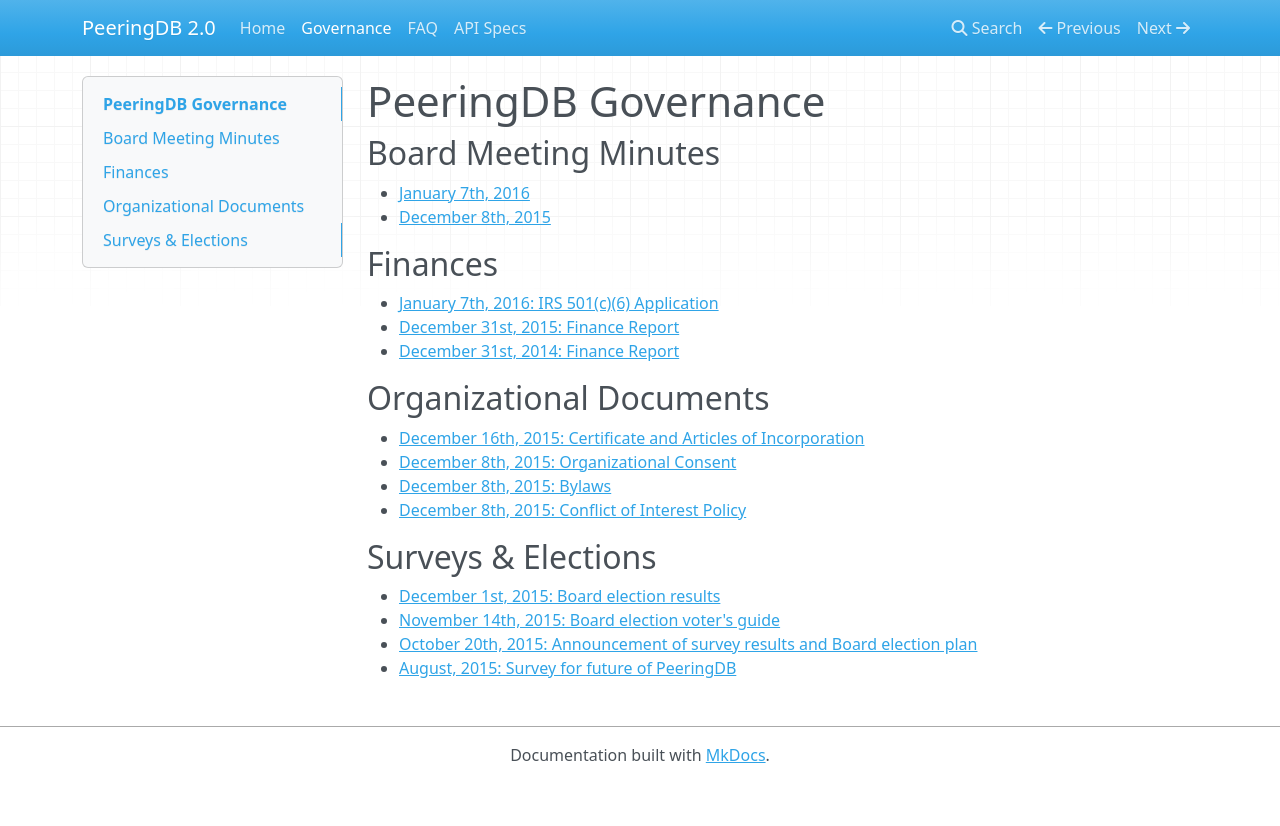
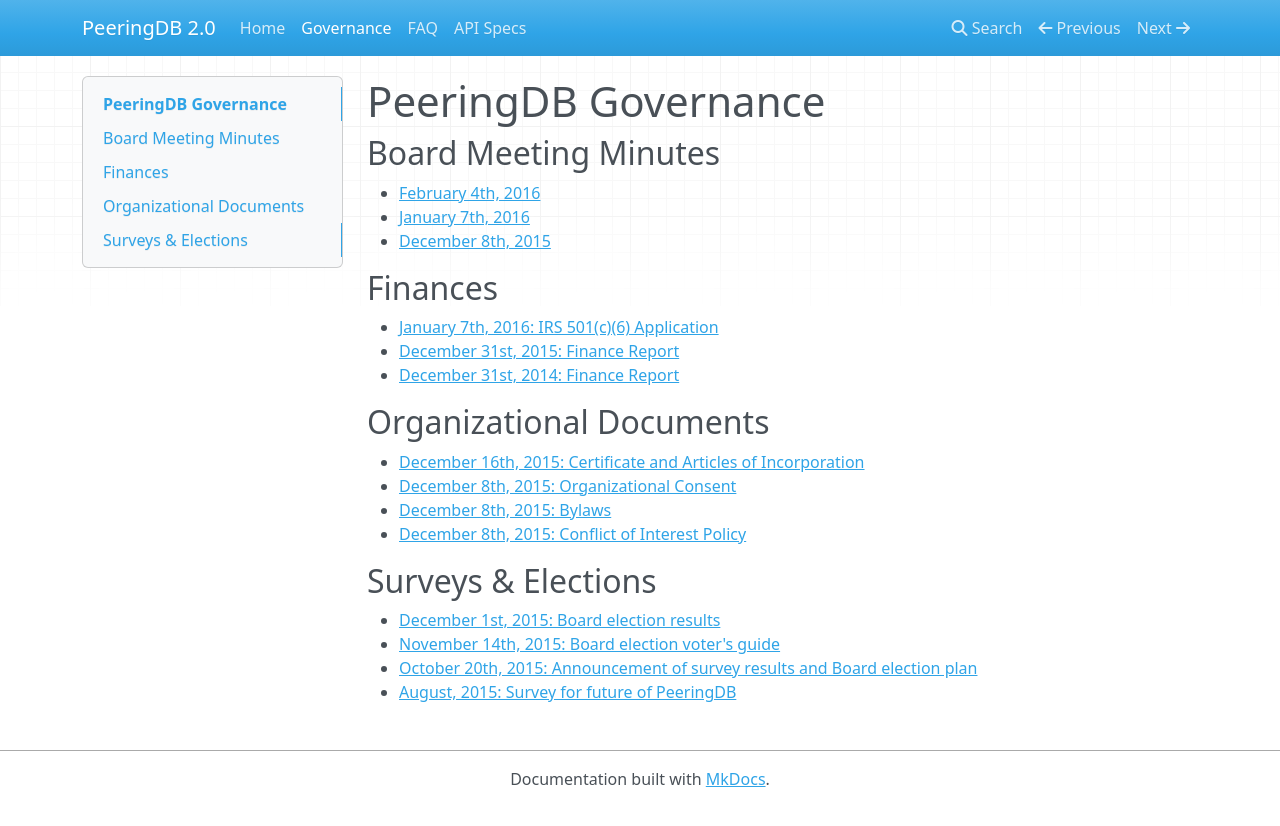
Before and after one commit to peeringdb/docs, an MkDocs documentation site: the page built from docs/gov.md, in a window 1280 px wide. Shown: the top 826 px of the page. Built offline with MkDocs 1.6.1, drawn with Linux system fonts in a browser that asks for light colours; nearby versions of some CDN libraries; old or Windows-style settings are respelled for this version of MkDocs.

Commit message:
2/4/2016 Board meeting.

```diff
--- a/docs/gov.md
+++ b/docs/gov.md
@@ -3,6 +3,7 @@
 
 ## Board Meeting Minutes
 
+- [February 4th, 2016](gov/legaldocs/2016-02-04_PeeringDB_Board_Minutes.pdf)
 - [January 7th, 2016](gov/legaldocs/2016-01-07_PeeringDB_Board_Minutes.pdf)
 - [December 8th, 2015](gov/legaldocs/2015-12-08_PeeringDB_Board_Minutes.pdf)
 
```
